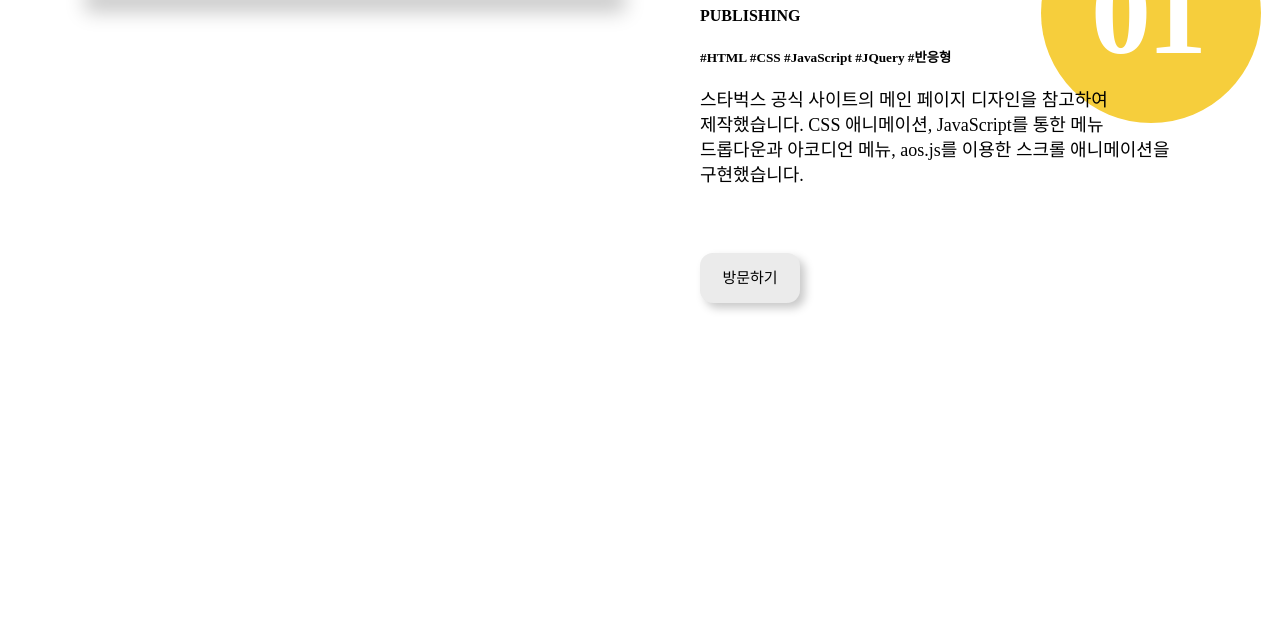
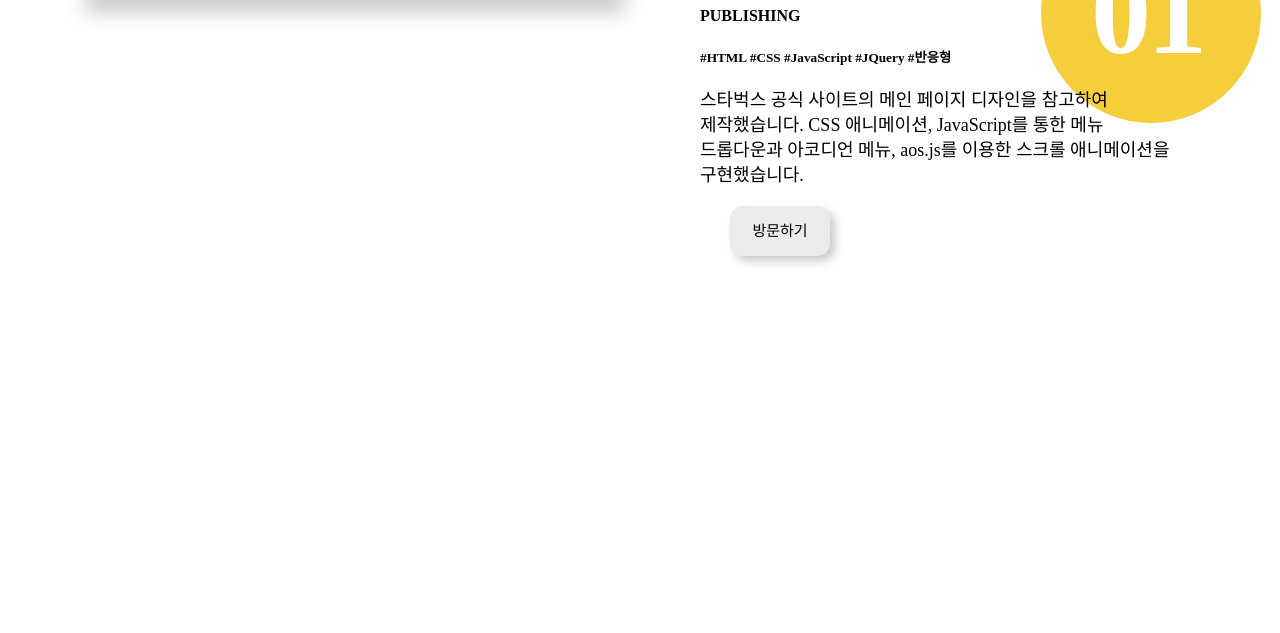
Before and after one commit to asksa1256/portfolio, a plain HTML site: page index.html in a window 1280 px wide. Shown: the part 2207-2840 px from the top of the page. Drawn offline with nearby package versions, Linux system fonts and the light colour scheme; files that its build step writes are made by us from their sources; a script that the page names is missing; files whose address does not match are found by name; a web font is replaced by a local one.

Commit message:
Update index.css

```diff
--- a/index.css
+++ b/index.css
@@ -214,10 +214,13 @@ header .menu .box:hover h2 {letter-spacing: 5px;}
 .portfolio .box .left {position: relative; float: left; width: 50%;}
 .portfolio .box .left img {display: block; position: absolute; left: 50%; transform: translateX(-50%); width: 90%; max-width: 600px; margin-top: 20px; border-radius: 0px; box-shadow:  15px 15px 20px #c8c8c8, -15px -15px 20px #ffffff; transition: .5s;}
 .portfolio .box .left img:hover {transform: translateX(-50%) scale(1.1); box-shadow: none;}
-.portfolio .box .right {float: right; width: 45%; padding: 0;}
+.portfolio .box .right {position: relative; float: right; width: 45%; height: 340px; padding: 0;}
 .portfolio .box .right p {width: 90%; font-size: 18px; font-family: 'NEXON Lv1 Gothic OTF'; line-height: 25px; word-break: keep-all;}
 .portfolio .box .right .number {display: block; width: 120px; height: 120px; padding: 50px; border-radius: 50%; position: absolute; top: -50px; right: -21px; background: #f6ce3c; color: #fff; font-size: 120px; font-weight: bold; letter-spacing: -4px; line-height: 100%; z-index: -1;}
-.portfolio .box .right a {display: block; position: absolute; bottom: 10px; width: 100px; height: 50px; border: none; border-radius: 13px; background: #ebebeb; box-shadow:  5px 5px 10px #c8c8c8, -5px -5px 10px #ffffff; font-size: 15px; font-family: 'NEXON Lv1 Gothic OTF'; line-height: 50px; text-align: center; transition: .5s; cursor: pointer;}
+.portfolio .box .right .btns {position: absolute; bottom: 0px;}
+.portfolio .box .right a {display: block; position: relative; float: left; width: 100px; height: 50px; border: none; border-radius: 13px; background: #ebebeb; box-shadow:  5px 5px 10px #c8c8c8, -5px -5px 10px #ffffff; font-size: 15px; font-family: 'NEXON Lv1 Gothic OTF'; line-height: 50px; text-align: center; transition: .5s; cursor: pointer;}
+.portfolio .box:nth-of-type(7) .right .btns a {margin: 0;}
+.portfolio .box .right a:last-child {margin-left: 30px;}
 .portfolio .box .right a:hover {background: #f6ce3c; box-shadow: none;}
 
 
```
